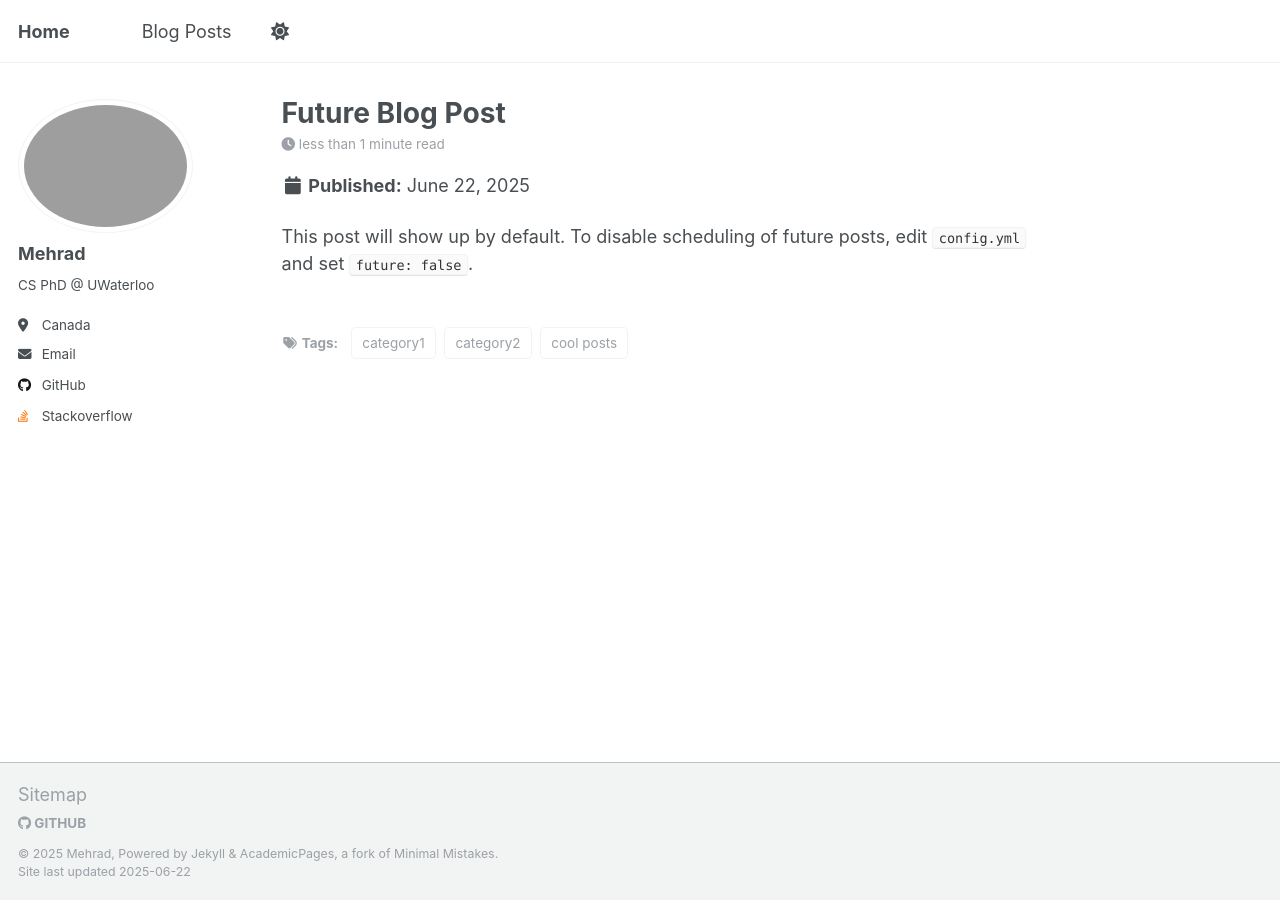
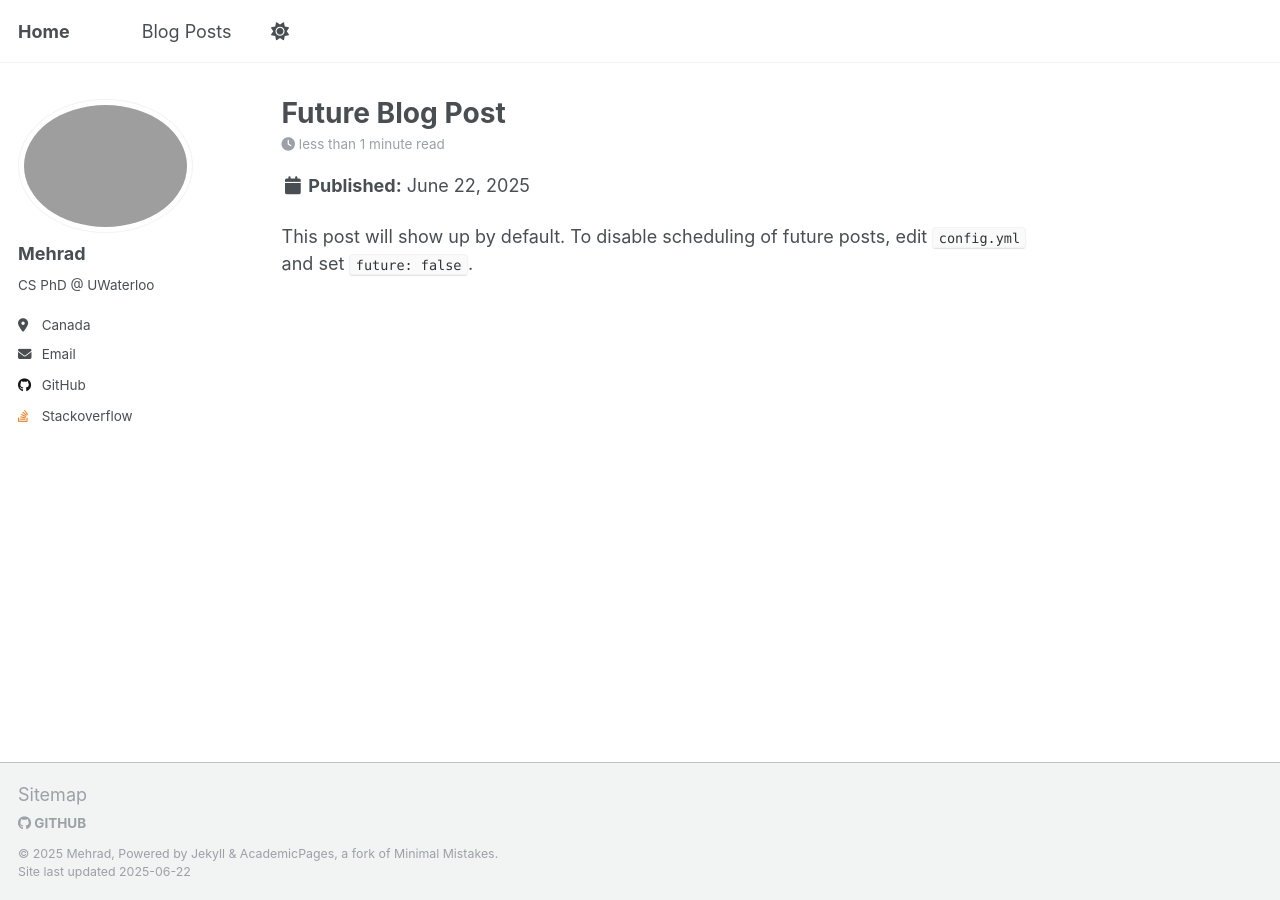
Before and after one commit to mehrad31415/mehrad31415.github.io, a Jekyll site: the page built from _posts/2025-06-22-post.md, in a window 1280 px wide. Built offline with Jekyll 4.4.1, drawn with Linux system fonts in a browser that asks for light colours.

Commit message:
fixed the blog

```diff
--- a/_posts/2025-06-22-post.md
+++ b/_posts/2025-06-22-post.md
@@ -2,10 +2,6 @@
 title: 'Future Blog Post'
 date: 2025-06-22
 permalink: /posts/2025/06/22/blog-post-1/
-tags:
-  - cool posts
-  - category1
-  - category2
 ---
 
 This post will show up by default. To disable scheduling of future posts, edit `config.yml` and set `future: false`.
```
Also changed, not shown: _pages/about.md (+2 -1 lines).
